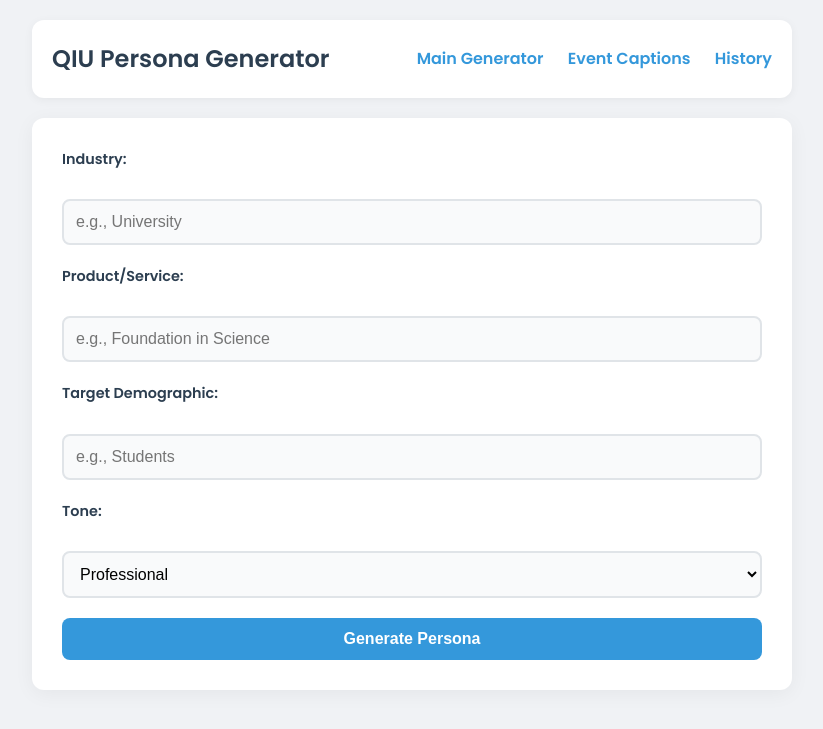
After one commit to izzoe3/adcaptiontool, a Flask app: page /persona in a window 1280 px wide. The commit adds this page. Shown: the top 729 px of the page, without its empty margins (228-1051 px from the left). Run offline with Flask 3, Linux system fonts and the light colour scheme.

Commit message:
Persona Generator added

```diff
--- a/app.py
+++ b/app.py
@@ -6,12 +6,16 @@ import sqlite3
 import json
 import re
 from datetime import datetime
+import os  # Add this
+from dotenv import load_dotenv  # Already added in integration
 
 app = Flask(__name__)
 
-# Set up Google AI API Key
-API_KEY = "AIzaSyAxVViNcXOlgFom5Z05AzohgAJRJh8q7SI"
+# Load API key from .env
+load_dotenv()
+API_KEY = os.getenv("GOOGLE_API_KEY") or "AIzaSyAxVViNcXOlgFom5Z05AzohgAJRJh8q7SI"  # Fallback for testing
 genai.configure(api_key=API_KEY)
+
 
 # Predefined intakes and programs
 INTAKES = ["February", "April", "July", "October"]
@@ -379,5 +383,43 @@ def mark_used():
     conn.close()
     return jsonify({"success": True})
 
+@app.route('/persona', methods=['GET', 'POST'])
+def persona():
+    if request.method == 'POST':
+        data = request.json
+        industry = data.get('industry')
+        product = data.get('product')
+        demographic = data.get('demographic')
+        tone = data.get('tone')  # Reuse tone from existing options
+
+        if not all([industry, product, demographic, tone]):
+            return jsonify({"error": "Required fields missing."}), 400
+
+        prompt = (
+            f"Create a customer persona for a {industry} company selling {product}. "
+            f"Target: {demographic}. Provide exactly 10 fields in a {tone} tone:\n"
+            "1. Name (fictional)\n2. Age\n3. Gender\n4. Location\n5. Job/Role\n"
+            "6. Interests\n7. Pain Points\n8. Goals\n9. Preferred Marketing Channels\n10. Recommended Messaging Tone"
+        )
+
+        model = genai.GenerativeModel("gemini-1.5-flash")  # Use a real model
+        response = model.generate_content(prompt)
+        persona_text = response.text.strip()
+
+        # Parse persona into a list
+        persona_lines = [line.strip() for line in persona_text.split('\n') if line.strip() and re.match(r"^\d+\.", line)]
+        result = {"persona": persona_lines[:10]}  # Ensure exactly 10 fields
+
+        # Save to history (reuse existing function)
+        conn = sqlite3.connect('history.db')
+        c = conn.cursor()
+        save_to_history("Persona", "Persona", product, tone, result, demographic, "Persona Creation")
+        item_id = c.lastrowid
+        conn.close()
+
+        return jsonify({"result": result, "id": item_id})
+
+    return render_template('persona.html', tones=["Professional", "Casual", "Exciting", "Inspirational", "Urgent", "Friendly"])
+
 if __name__ == '__main__':
     app.run(debug=True)
--- a/requirements.txt
+++ b/requirements.txt
@@ -34,3 +34,4 @@ uritemplate==4.1.1
 urllib3==2.3.0
 Werkzeug==3.1.3
 gunicorn==23.0.0
+python-dotenv
--- /dev/null
+++ b/static/persona_script.js
@@ -0,0 +1,94 @@
+document.addEventListener("DOMContentLoaded", function () {
+    const personaForm = document.getElementById("personaForm");
+    if (personaForm) {
+        console.log("Persona generator page detected");
+
+        const resultSection = document.getElementById("resultSection");
+        const personaTbody = document.getElementById("persona");
+        const regenerateBtn = document.getElementById("regenerateBtn");
+
+        if (!resultSection || !personaTbody || !regenerateBtn) {
+            console.error("Missing DOM elements:", { resultSection, personaTbody, regenerateBtn });
+            return;
+        }
+
+        let formData = {};
+
+        personaForm.addEventListener("submit", function (e) {
+            e.preventDefault();
+            formData = {
+                industry: document.getElementById("industry").value,
+                product: document.getElementById("product").value,
+                demographic: document.getElementById("demographic").value,
+                tone: document.getElementById("tone").value
+            };
+            console.log("Form data:", formData);
+            generatePersona(formData);
+        });
+
+        regenerateBtn.addEventListener("click", function () {
+            generatePersona(formData);
+        });
+
+        function generatePersona(data) {
+            fetch("/persona", {
+                method: "POST",
+                headers: { "Content-Type": "application/json" },
+                body: JSON.stringify(data)
+            })
+            .then(response => {
+                if (!response.ok) throw new Error(`HTTP error! Status: ${response.status}`);
+                return response.json();
+            })
+            .then(result => {
+                console.log("Generated result:", result);
+                if (result.error) {
+                    alert(result.error);
+                } else {
+                    const latestId = result.id;
+                    const persona = result.result.persona || [];
+
+                    personaTbody.innerHTML = persona.length ? persona.map(line => `
+                        <tr>
+                            <td>${line.split(':')[0]}</td>
+                            <td>${line.split(':').slice(1).join(':') || line}</td>
+                            <td><button class="btn btn-copy" data-caption="${line}" data-id="${latestId}">Copy</button></td>
+                        </tr>
+                    `).join('') : '<tr><td colspan="3">No persona generated.</td></tr>';
+
+                    resultSection.style.display = "block";
+                    regenerateBtn.style.display = "inline-block";
+
+                    document.querySelectorAll('.btn-copy').forEach(btn => {
+                        btn.addEventListener('click', function () {
+                            const caption = this.dataset.caption;
+                            const itemId = this.dataset.id;
+                            navigator.clipboard.writeText(caption)
+                                .then(() => {
+                                    alert('Copied to clipboard!');
+                                    markAsUsed(itemId, caption);
+                                })
+                                .catch(err => console.error('Error copying:', err));
+                        });
+                    });
+                }
+            })
+            .catch(error => console.error("Error generating persona:", error));
+        }
+
+        function markAsUsed(itemId, caption) {
+            fetch('/mark_used', {
+                method: 'POST',
+                headers: { 'Content-Type': 'application/json' },
+                body: JSON.stringify({ id: itemId, caption: caption, used: true })
+            })
+            .then(response => response.json())
+            .then(data => {
+                if (data.success) {
+                    console.log('Marked as used:', caption);
+                }
+            })
+            .catch(error => console.error('Error marking as used:', error));
+        }
+    }
+});
--- a/templates/event_caption.html
+++ b/templates/event_caption.html
@@ -13,6 +13,7 @@
             <nav>
                 <a href="/">Main Generator</a>
                 <a href="/history">History</a>
+                <a href="/persona">Persona Generator</a> <!-- Add this -->
             </nav>
         </header>
 
--- a/templates/index.html
+++ b/templates/index.html
@@ -13,6 +13,7 @@
             <nav>
                 <a href="/event_caption">Event Captions</a>
                 <a href="/history">History</a>
+                <a href="/persona">Persona Generator</a> <!-- Add this -->
             </nav>
         </header>
 
--- /dev/null
+++ b/templates/persona.html
@@ -0,0 +1,60 @@
+<!DOCTYPE html>
+<html lang="en">
+<head>
+    <meta charset="UTF-8">
+    <title>QIU Persona Generator</title>
+    <link rel="stylesheet" href="{{ url_for('static', filename='styles.css') }}">
+    <link href="https://fonts.googleapis.com/css2?family=Poppins:wght@400;600&display=swap" rel="stylesheet">
+</head>
+<body>
+    <div class="app-container">
+        <header class="app-header">
+            <h1>QIU Persona Generator</h1>
+            <nav>
+                <a href="/">Main Generator</a>
+                <a href="/event_caption">Event Captions</a>
+                <a href="/history">History</a>
+            </nav>
+        </header>
+
+        <main class="card">
+            <form id="personaForm" class="generator-form">
+                <label for="industry">Industry:</label>
+                <input type="text" id="industry" name="industry" placeholder="e.g., University" required>
+
+                <label for="product">Product/Service:</label>
+                <input type="text" id="product" name="product" placeholder="e.g., Foundation in Science" required>
+
+                <label for="demographic">Target Demographic:</label>
+                <input type="text" id="demographic" name="demographic" placeholder="e.g., Students" required>
+
+                <label for="tone">Tone:</label>
+                <select id="tone" name="tone" required>
+                    {% for tone in tones %}
+                        <option value="{{ tone }}">{{ tone }}</option>
+                    {% endfor %}
+                </select>
+
+                <button type="submit" class="btn btn-primary">Generate Persona</button>
+            </form>
+
+            <section id="resultSection" class="results" style="display: none;">
+                <h2>Generated Persona</h2>
+                <table class="result-table">
+                    <thead>
+                        <tr>
+                            <th>Field</th>
+                            <th>Details</th>
+                            <th>Action</th>
+                        </tr>
+                    </thead>
+                    <tbody id="persona"></tbody>
+                </table>
+                <button id="regenerateBtn" class="btn btn-secondary">Regenerate</button>
+            </section>
+        </main>
+    </div>
+
+    <script src="{{ url_for('static', filename='persona_script.js') }}"></script>
+</body>
+</html>
```
Also changed, not shown: templates/history.html (+48 -0 lines).
